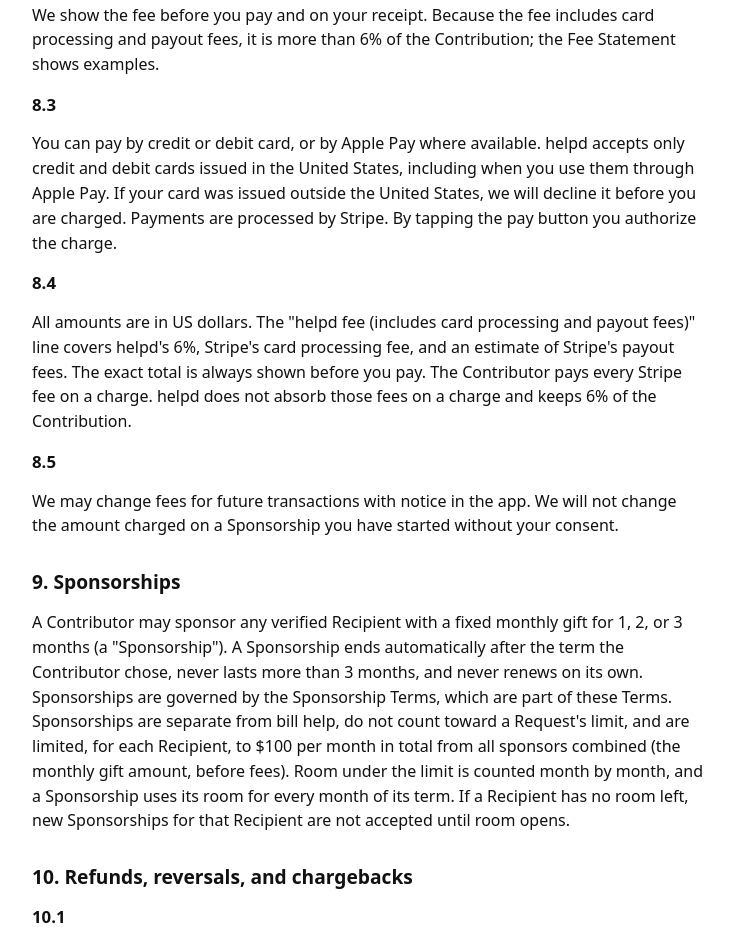
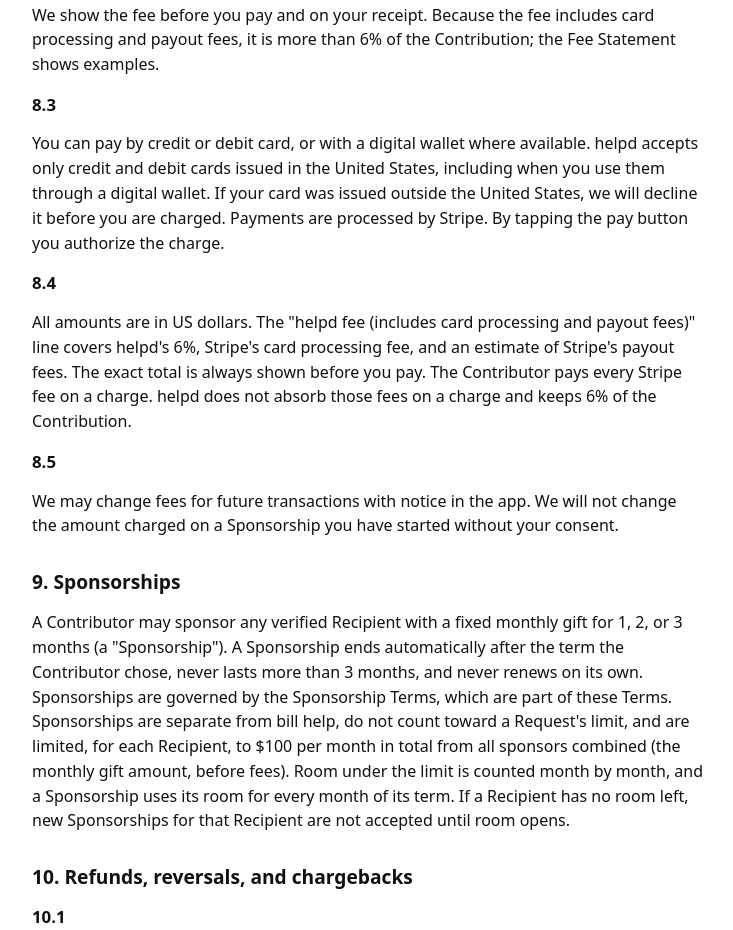
Before and after one commit to raffaelp1986/helpd-landing, a plain HTML site: page terms/index.html in a window 1280 px wide. Shown: the part 4053-4983 px from the top of the page, without its empty margins (272-1005 px from the left). Drawn offline with Linux system fonts and the light colour scheme.

Commit message:
Terms: say digital wallet instead of Apple Pay in section 8.3.
Use the approved payment wording so the Terms page matches the Compliance source, and leave the November 15 date and Section 11 notice in place.

Co-authored-by: raffaelp1986 <raffaelp1986@users.noreply.github.com>

```diff
--- a/terms/index.html
+++ b/terms/index.html
@@ -73,7 +73,7 @@
     <h3>8.2</h3>
     <p>We show the fee before you pay and on your receipt. Because the fee includes card processing and payout fees, it is more than 6% of the Contribution; the Fee Statement shows examples.</p>
     <h3>8.3</h3>
-    <p>You can pay by credit or debit card, or by Apple Pay where available. helpd accepts only credit and debit cards issued in the United States, including when you use them through Apple Pay. If your card was issued outside the United States, we will decline it before you are charged. Payments are processed by Stripe. By tapping the pay button you authorize the charge.</p>
+    <p>You can pay by credit or debit card, or with a digital wallet where available. helpd accepts only credit and debit cards issued in the United States, including when you use them through a digital wallet. If your card was issued outside the United States, we will decline it before you are charged. Payments are processed by Stripe. By tapping the pay button you authorize the charge.</p>
     <h3>8.4</h3>
     <p>All amounts are in US dollars. The &quot;helpd fee (includes card processing and payout fees)&quot; line covers helpd&#x27;s 6%, Stripe&#x27;s card processing fee, and an estimate of Stripe&#x27;s payout fees. The exact total is always shown before you pay. The Contributor pays every Stripe fee on a charge. helpd does not absorb those fees on a charge and keeps 6% of the Contribution.</p>
     <h3>8.5</h3>
```
